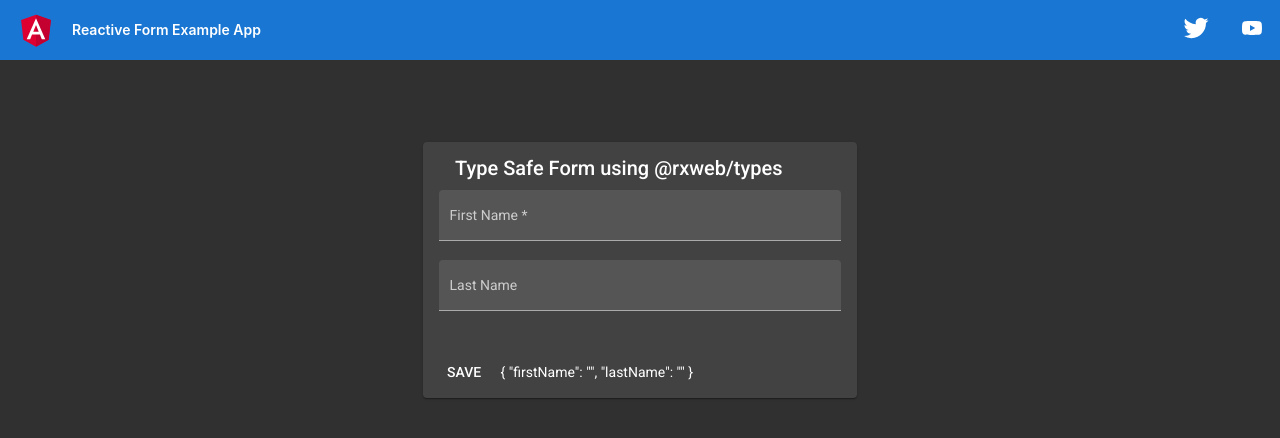
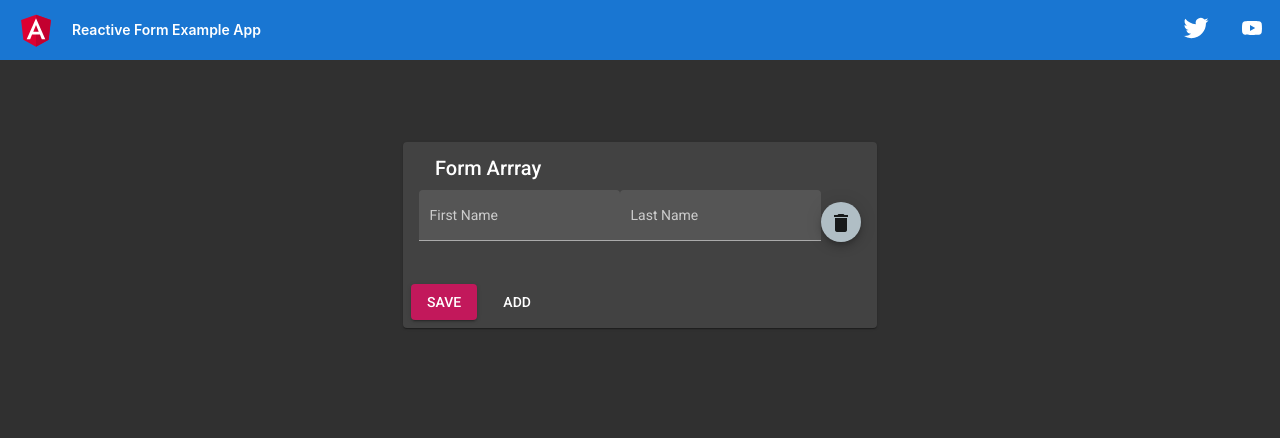
Before and after one commit to patelvimal/angular-practical-guide, an Angular app: page / in a window 1280 px wide. Shown: the top 438 px of the page. Built offline with nearby package versions, Linux system fonts and the light colour scheme.

Commit message:
feat: formArray example added

```diff
--- a/projects/reactive-forms/src/app/app.component.html
+++ b/projects/reactive-forms/src/app/app.component.html
@@ -54,7 +54,8 @@
     <!-- <app-basic></app-basic> -->
     <!-- <app-form-validation></app-form-validation> -->
     <!-- <app-type-safe-form></app-type-safe-form> -->
-    <app-type-safe-form-using-pkg></app-type-safe-form-using-pkg>
+    <!-- <app-type-safe-form-using-pkg></app-type-safe-form-using-pkg> -->
+    <app-form-array></app-form-array>
 </div>
 
 <router-outlet></router-outlet>
--- a/projects/reactive-forms/src/app/app.module.ts
+++ b/projects/reactive-forms/src/app/app.module.ts
@@ -12,6 +12,7 @@ import { FileUploadComponent } from './file-upload/file-upload.component';
 import { HttpClientModule } from '@angular/common/http';
 import { TypeSafeFormComponent } from './type-safe-form/type-safe-form.component';
 import { TypeSafeFormUsingPkgComponent } from './type-safe-form-using-pkg/type-safe-form-using-pkg.component';
+import { FormArrayComponent } from './form-array/form-array.component';
 
 @NgModule({
     declarations: [
@@ -20,7 +21,8 @@ import { TypeSafeFormUsingPkgComponent } from './type-safe-form-using-pkg/type-s
         FormValidationComponent,
         FileUploadComponent,
         TypeSafeFormComponent,
-        TypeSafeFormUsingPkgComponent
+        TypeSafeFormUsingPkgComponent,
+        FormArrayComponent
     ],
     imports: [
         CommonModule,
--- /dev/null
+++ b/projects/reactive-forms/src/app/form-array/form-array.component.html
@@ -0,0 +1,42 @@
+<form [formGroup]="form">
+    <mat-card class="example-card">
+        <mat-card-header>
+            <mat-card-title>Form Arrray</mat-card-title>
+        </mat-card-header>
+        <mat-card-content>
+            <div>
+                <div formArrayName="productList">
+                    <ng-container
+                        *ngFor="let productItem of productList.controls; let i = index"
+                    >
+                        <div class="form-row" [formGroupName]="i">
+                            <mat-form-field class="example-full-width" appearance="fill">
+                                <mat-label>First Name</mat-label>
+                                <input
+                                    matInput
+                                    formControlName="firstName"
+                                    autocomplete="off"
+                                />
+                            </mat-form-field>
+                            <mat-form-field class="example-full-width" appearance="fill">
+                                <mat-label>Last Name</mat-label>
+                                <input
+                                    matInput
+                                    formControlName="lastName"
+                                    autocomplete="off"
+                                />
+                            </mat-form-field>
+                            <button mat-mini-fab (click)="removeProduct(i)">
+                                <mat-icon class="add-course-btn">delete</mat-icon>
+                            </button>
+                        </div>
+                    </ng-container>
+                </div>
+            </div>
+        </mat-card-content>
+        <mat-card-actions>
+            <button mat-button color="primary" mat-raised-button>SAVE</button>
+            <button mat-button (click)="addProduct()">ADD</button>
+        </mat-card-actions>
+    </mat-card>
+</form>
--- /dev/null
+++ b/projects/reactive-forms/src/app/form-array/form-array.component.ts
@@ -0,0 +1,36 @@
+import { Component, OnInit } from '@angular/core';
+import { FormArray, FormBuilder, FormGroup } from '@angular/forms';
+
+@Component({
+    selector: 'app-form-array',
+    templateUrl: './form-array.component.html',
+    styleUrls: ['./form-array.component.scss']
+})
+export class FormArrayComponent implements OnInit {
+    form: FormGroup;
+
+    constructor(public fb: FormBuilder) {
+        this.form = fb.group({
+            productList: fb.array([])
+        });
+        this.addProduct();
+    }
+
+    get productList() {
+        return this.form.controls['productList'] as FormArray;
+    }
+
+    ngOnInit(): void {}
+
+    addProduct() {
+        const productForm = this.fb.group({
+            firstName: [''],
+            lastName: ['']
+        });
+        this.productList.push(productForm);
+    }
+
+    removeProduct(index: number) {
+        this.productList.removeAt(index);
+    }
+}
```
Also changed, not shown: projects/reactive-forms/src/app/form-array/form-array.component.scss (added), 1 other file (tests, documents, lock files or other folders).
